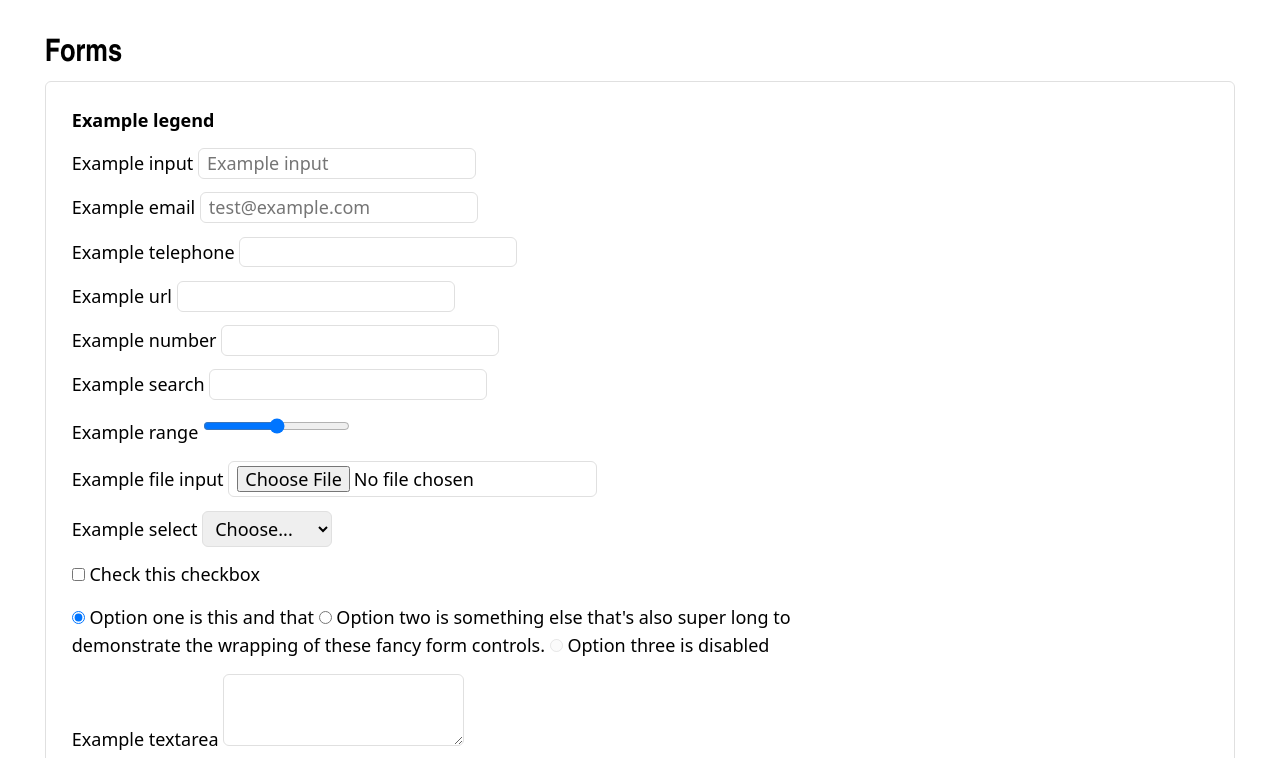
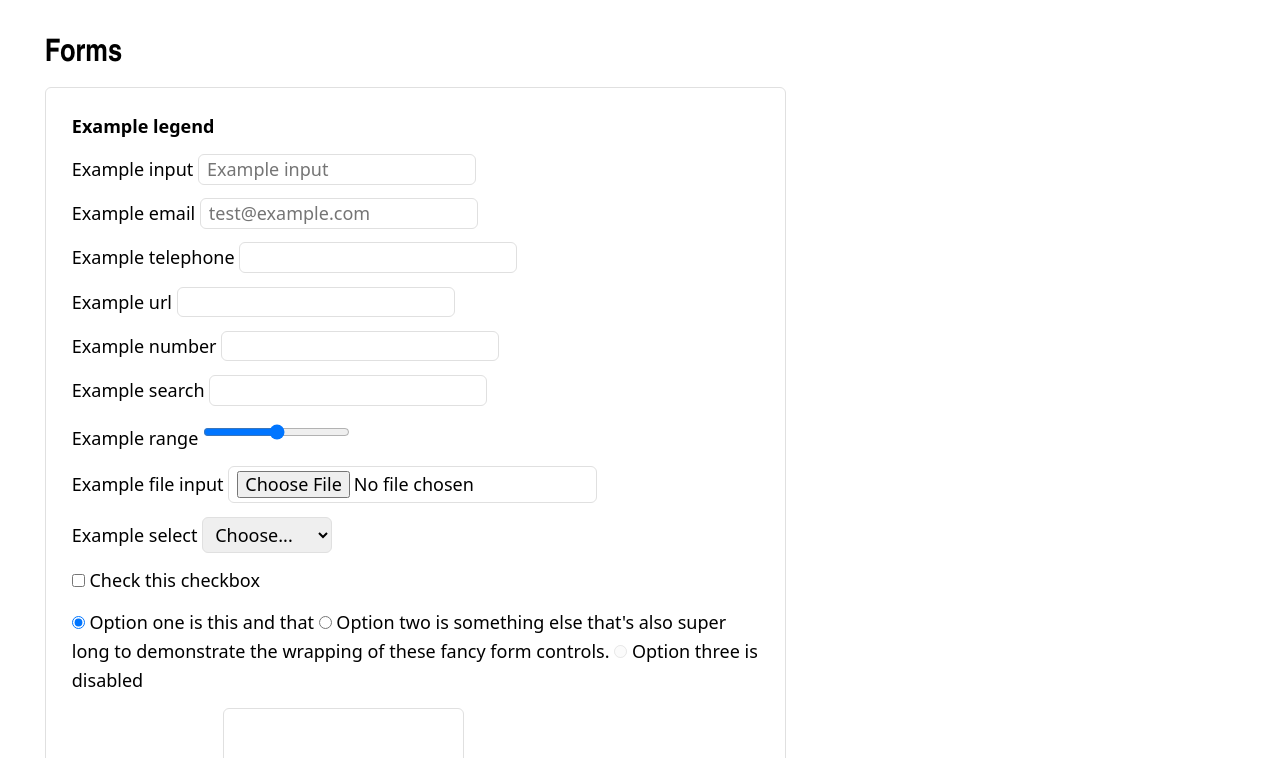
Before and after one commit to fagci/minimalistic-site-snippets, a plain HTML site: page index.html in a window 1280 px wide. Shown: the part 3980-4738 px from the top of the page. Drawn offline with Linux system fonts and the light colour scheme.

Commit message:
Update typography.css

```diff
--- a/css/typography.css
+++ b/css/typography.css
@@ -58,7 +58,8 @@ ul,
 ol,
 table,
 small,
-hr {
+hr,
+form {
   margin-top: 0.75em;
   margin-bottom: 0.75em;
   max-width: 72ch;
```
